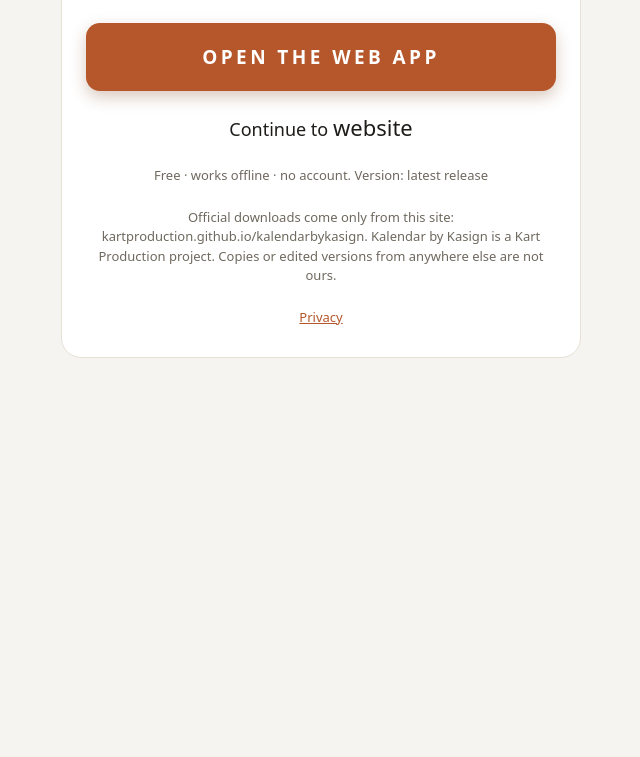
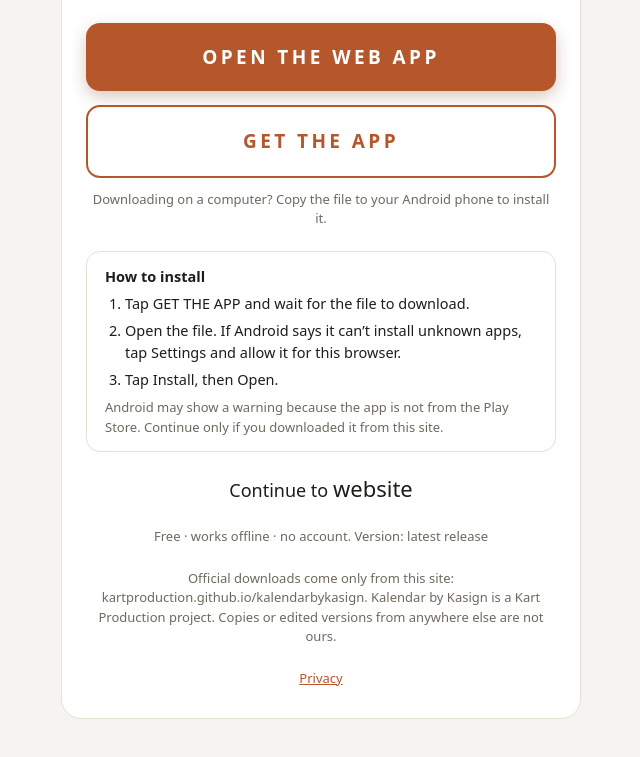
Before and after one commit to kartproduction/kalendarbykasign, a plain HTML site: page download.html in a window 1280 px wide. Shown: the part 843-1600 px from the top of the page, without its empty margins (319-959 px from the left). Before the commit the page ends 1241 px from the top, so only its background shows below. Drawn offline with Linux system fonts and the light colour scheme; no server answers.

Commit message:
Add files via upload

```diff
--- a/download.html
+++ b/download.html
@@ -38,7 +38,9 @@ h1{font:700 clamp(38px,11vw,54px)/1.08 system-ui,-apple-system,"Segoe UI",sans-s
 .how{margin:22px 0 0;text-align:left;border:1px solid var(--bd);border-radius:14px;padding:14px 18px;font-size:14.5px}
 .how b{display:block;margin-bottom:6px}.how ol{margin:0;padding-left:20px}.how li{margin:5px 0}.how p{margin:8px 0 0;color:var(--mu);font-size:13px}
 .webbtn,.ios{display:none}.ios{margin:16px 0 0;color:var(--mu);font-size:14px}
-html.na .apk,html.na .how,html.na .andonly{display:none}html.na .webbtn{display:block}html.isios .ios{display:block}
+.dlnote{display:none;margin:12px 0 0;color:var(--mu);font-size:13px}
+html.na .andonly{display:none}html.na .webbtn{display:block}html.na .apk{background:transparent;color:var(--ac);border:2px solid var(--ac);box-shadow:none;margin-top:14px}html.na .apk:hover{background:var(--bg)}
+html.na:not(.isios) .dlnote{display:block}html.isios .apk,html.isios .how,html.isios .dlnote{display:none}html.isios .ios{display:block}
 .hint{color:var(--mu);font-size:13px;margin:22px 0 0}.hint a{color:var(--ac)}
 </style></head><body><div class="pg">
 <div class="tb"><button type="button" id="tm" aria-label="Dark mode">🌙</button><button type="button" id="lt" aria-label="Language: English or Nepali">नेपाली</button></div>
@@ -53,8 +55,9 @@ html.na .apk,html.na .how,html.na .andonly{display:none}html.na .webbtn{display:
 <div class="pn"><small id="yr"></small><b id="mo"></b><div class="g" id="gd"></div></div>
 </div></div>
 <h1 data-t="h1">Kalendar App Now Available!</h1>
+<a class="get webbtn" href="#" data-web data-t="webbtn">OPEN THE WEB APP</a>
 <a class="get apk" href="#" data-t="get">GET THE APP</a>
-<a class="get webbtn" href="#" data-web data-t="webbtn">OPEN THE WEB APP</a>
+<p class="dlnote" data-t="dlnote">Downloading on a computer? Copy the file to your Android phone to install it.</p>
 <p class="ios" data-t="ios">On iPhone: tap Share, then Add to Home Screen.</p>
 <div class="how"><b data-t="sth">How to install</b><ol data-t="st"><li>Tap GET THE APP and wait for the file to download.</li><li>Open the file. If Android says it can’t install unknown apps, tap Settings and allow it for this browser.</li><li>Tap Install, then Open.</li></ol><p data-t="warn">Android may show a warning because the app is not from the Play Store. Continue only if you downloaded it from this site.</p></div>
 <a class="cont" id="web" data-t="web" href="https://kartproduction.github.io/kalendarbykasign/">Continue to <b>website</b></a>
@@ -71,7 +74,7 @@ MN=["जनवरी","फेब्रुअरी","मार्च","अप्
 WD=["S","M","T","W","T","F","S"],WN=["आ","सो","मं","बु","बि","शु","श"],DG="०१२३४५६७८९",
 NE={h1:"Kalendar एप अब उपलब्ध छ!",get:"एप डाउनलोड गर्नुहोस्",web:"<b>वेबसाइट</b>मा जानुहोस्",
 h1a:"निःशुल्क · अफलाइन चल्छ · खाता चाहिँदैन। संस्करण:",
-h1b:"स्थापना गर्न मन छैन?",webbtn:"वेब एप खोल्नुहोस्",ios:"आइफोनमा: सेयर थिच्नुहोस्, अनि “Add to Home Screen” छान्नुहोस्।",pv:"गोपनीयता",
+h1b:"स्थापना गर्न मन छैन?",webbtn:"वेब एप खोल्नुहोस्",dlnote:"कम्प्युटरमा डाउनलोड गर्दै हुनुहुन्छ? स्थापना गर्न फाइललाई आफ्नो एन्ड्रोइड फोनमा सार्नुहोस्।",ios:"आइफोनमा: सेयर थिच्नुहोस्, अनि “Add to Home Screen” छान्नुहोस्।",pv:"गोपनीयता",
 sth:"स्थापना कसरी गर्ने",
 st:"<li>एप डाउनलोड गर्नुहोस् थिच्नुहोस् र फाइल डाउनलोड हुन दिनुहोस्।</li><li>फाइल खोल्नुहोस्। एन्ड्रोइडले अज्ञात एप स्थापना गर्न मिल्दैन भनेमा सेटिङ थिचेर यो ब्राउजरका लागि अनुमति दिनुहोस्।</li><li>स्थापना थिच्नुहोस्, अनि खोल्नुहोस्।</li>",
 warn:"एप प्ले स्टोरबाट नआएकाले एन्ड्रोइडले चेतावनी देखाउन सक्छ। यही साइटबाट डाउनलोड गरेको भए मात्र अगाडि बढ्नुहोस्।",
```
